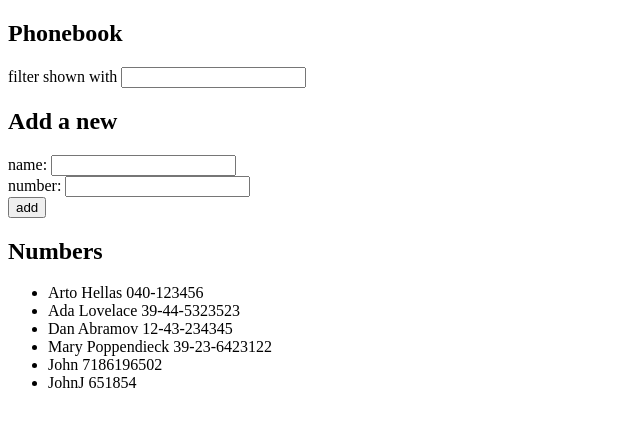
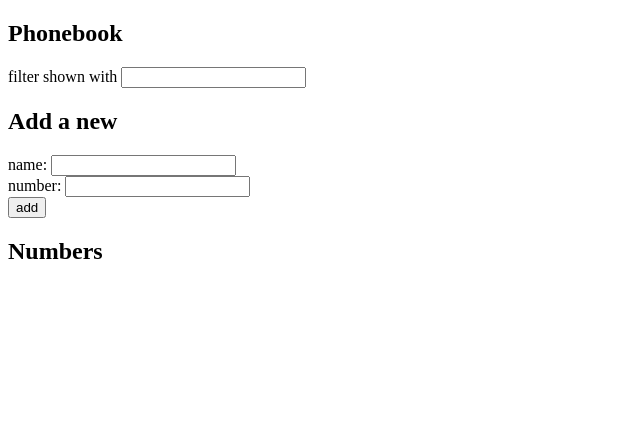
Before and after one commit to JohnWJackson/Fullstackopen-Part1, a React (Create React App) app in the folder 2.6_Phonebook/2.6_phonebook/: page / in a window 1280 px wide. Shown: the top 426 px of the page, without its empty margins (0-640 px from the left). Built offline with nearby package versions, Linux system fonts and the light colour scheme; data requests are answered from the project's data file.

Commit message:
Delete an entry from db.json

```diff
--- a/2.6_Phonebook/2.6_phonebook/db.json
+++ b/2.6_Phonebook/2.6_phonebook/db.json
@@ -1,34 +1,3 @@
 {
-  "persons": [
-    {
-      "name": "Arto Hellas",
-      "number": "040-123456",
-      "id": 1
-    },
-    {
-      "name": "Ada Lovelace",
-      "number": "39-44-5323523",
-      "id": 2
-    },
-    {
-      "name": "Dan Abramov",
-      "number": "12-43-234345",
-      "id": 3
-    },
-    {
-      "name": "Mary Poppendieck",
-      "number": "39-23-6423122",
-      "id": 4
-    },
-    {
-      "name": "John",
-      "number": "7186196502",
-      "id": 5
-    },
-    {
-      "name": "JohnJ",
-      "number": "651854",
-      "id": 6
-    }
-  ]
+  "persons": []
 }
--- a/2.6_Phonebook/2.6_phonebook/src/App.js
+++ b/2.6_Phonebook/2.6_phonebook/src/App.js
@@ -56,6 +56,14 @@ const App = () => {
     }
   }
 
+  const deletePerson = (event) => {
+    personsService
+      .deletePersons(event)
+      .then(response => {
+        setPersons(persons.filter(p => p.id !== event))
+      })
+  }
+
   const searchFilter = persons.filter(p => p.name
                                             .toLowerCase()
                                             .includes(search)
@@ -74,7 +82,8 @@ const App = () => {
                   handleNumberChange={handleNumberChange} />
 
       <h2>Numbers</h2>
-      <Persons searchFilter={searchFilter} />
+      <Persons searchFilter={searchFilter}
+               deletePerson={deletePerson} />
     </div>
   )
 }
--- a/2.6_Phonebook/2.6_phonebook/src/components/Persons.js
+++ b/2.6_Phonebook/2.6_phonebook/src/components/Persons.js
@@ -1,10 +1,12 @@
 import Person from './Person'
 
-const Persons = ({searchFilter}) => {
+const Persons = ({searchFilter, deletePerson}) => {
   return (
     <ul>
       {searchFilter.map(p =>
-        <Person key={p.name} person={p} />
+        <Person key={p.name}
+                person={p}
+                deletePerson={deletePerson} />
       )}
     </ul>
   )
--- a/2.6_Phonebook/2.6_phonebook/src/components/person.js
+++ b/2.6_Phonebook/2.6_phonebook/src/components/person.js
@@ -1,6 +1,10 @@
-const Person = ({person}) => {
+const Person = ({person, deletePerson}) => {
   return (
-    <li>{person.name} {person.number}</li>
+    <li>
+      {person.name}
+      {person.number}
+      <button type="button" onClick={deletePerson.bind(this, person.id)}>Delete</button>
+    </li>
   );
 };
 
--- a/2.6_Phonebook/2.6_phonebook/src/services/persons.js
+++ b/2.6_Phonebook/2.6_phonebook/src/services/persons.js
@@ -13,4 +13,8 @@ const update = (id, newObject) => {
   return axios.put(`${dbUrl}/${id}`, newObject);
 }
 
-export default { getAll, create, update }
+const deletePersons = id => {
+  return axios.delete(`${dbUrl}/${id}`);
+}
+
+export default { getAll, create, update, deletePersons }
```
